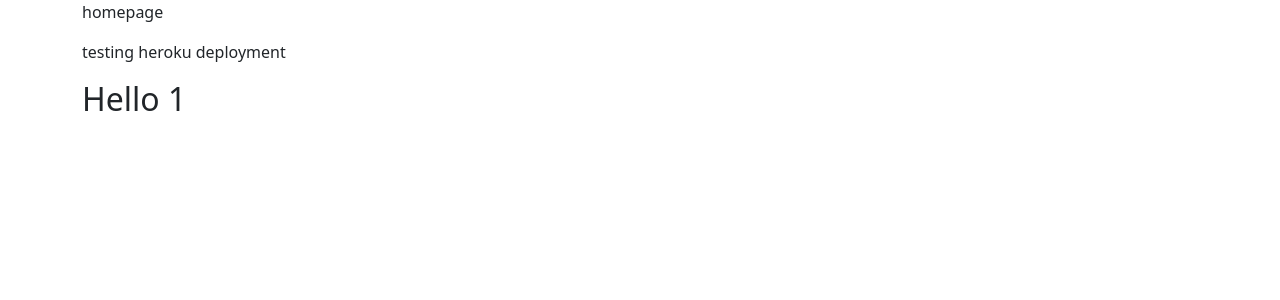
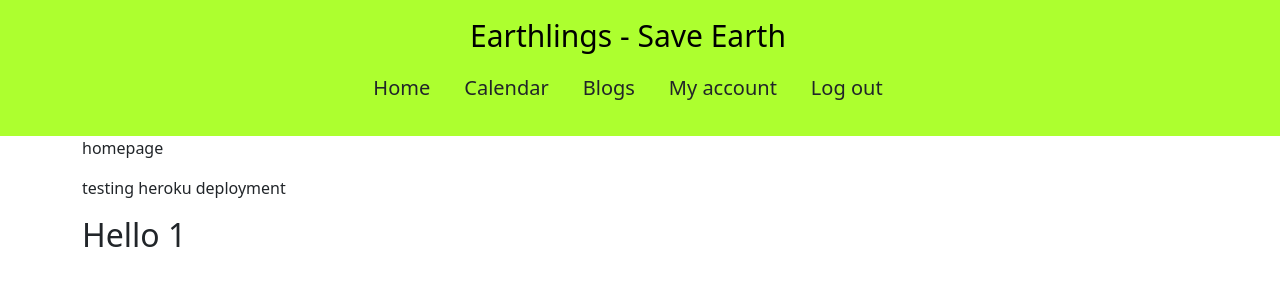
Before and after one commit to JoyZadan/Earthlings, a Flask app: page / in a window 1280 px wide. Shown: the top 300 px of the page. Run offline with Flask 2, Linux system fonts and the light colour scheme; the visitor is signed in with stand-in values (Sample User, id 1); some libraries are stand-ins or nearby versions.

Commit message:
Adds basic navbar plus styling for same

```diff
--- a/static/css/style.css
+++ b/static/css/style.css
@@ -19,3 +19,31 @@ body {
 .error-message {
     color: red;
 }
+
+/*-----------------------header/navbar style */
+
+.header-style {
+    background-color: greenyellow;
+}
+
+.logo {
+    color: #000;
+    margin: auto;
+    font-size: 75%;
+    text-decoration: none;
+}
+
+.logo:hover {
+    color: #000;
+}
+
+.toggler-style {
+    color: #000;
+    z-index: 999;
+    width: auto;
+    margin: auto;
+}
+
+.nav-item {
+    margin: auto;
+}
--- a/templates/base.html
+++ b/templates/base.html
@@ -58,15 +58,77 @@
     {% block css %}
     {% endblock %}
 
+    {% block js %}
+    <script src="https://cdn.jsdelivr.net/npm/bootstrap@5.1.3/dist/js/bootstrap.bundle.min.js" integrity="sha384-ka7Sk0Gln4gmtz2MlQnikT1wXgYsOg+OMhuP+IlRH9sENBO0LRn5q+8nbTov4+1p" crossorigin="anonymous"></script>
+    {% endblock %}
+
     <title>
 
     </title>
 
 </head>
 <body>
-<header>
 
-</header>
+    <header class="header-style">
+        <nav class="col-12 navbar navbar-expand-lg navbar-light">
+            <div class="row flex-wrap container-fluid">
+                <div class="logo-container col-12 text-center mx-auto">
+                    <h1>
+                        <a href="{{ url_for('index') }}" class="logo">
+                            Earthlings - Save Earth
+                        </a>
+                    </h1>
+                </div>
+                <button class="navbar-toggler toggler-style" type="button" data-bs-toggle="collapse"
+                    data-bs-target="#navbarSupportedContent" aria-controls="navbarSupportedContent" aria-expanded="false"
+                    aria-label="Toggle navigation">
+                    <span class="navbar-toggler-icon"></span>
+                </button>
+                <div class="col-8 collapse navbar-collapse" id="navbarSupportedContent">
+                    <ul class="navbar-nav w-auto mx-auto">
+                        <li class="nav-item">
+                            <a href="{{ url_for('index') }}" class="btn btn-lg">
+                                <p>Home</p>
+                            </a>
+                        </li>
+                        <li class="nav-item">
+                            <a href="#" class="btn btn-lg">
+                                <p>Calendar</p>
+                            </a>
+                        </li>
+                        <li class="nav-item">
+                            <a href="#" class="btn btn-lg">
+                                <p>Blogs</p>
+                            </a>
+                        </li>
+                        {% if session.user %}
+                            <li class="nav-item">
+                                <a href="{{ url_for('profile') }}" class="btn btn-lg">
+                                    <p>My account</p>
+                                </a>
+                            </li>
+                            <li class="nav-item">
+                                <a href="{{ url_for('logout') }}" class="btn btn-lg">
+                                    <p>Log out</p>
+                                </a>
+                            </li>
+                        {% else %}
+                            <li class="nav-item">
+                                <a href="{{ url_for('register') }}" class="btn btn-lg">
+                                    <p>Register</p>
+                                </a>
+                            </li>
+                            <li class="nav-item">
+                                <a href="{{ url_for('login') }}" class="btn btn-lg">
+                                    <p>Log in</p>
+                                </a>
+                            </li>
+                        {% endif %}
+                    </ul>
+                </div>
+            </div>
+        </nav>
+    </header>
 
 <!-- flash messages -->
 <div class="messages-container">
```
